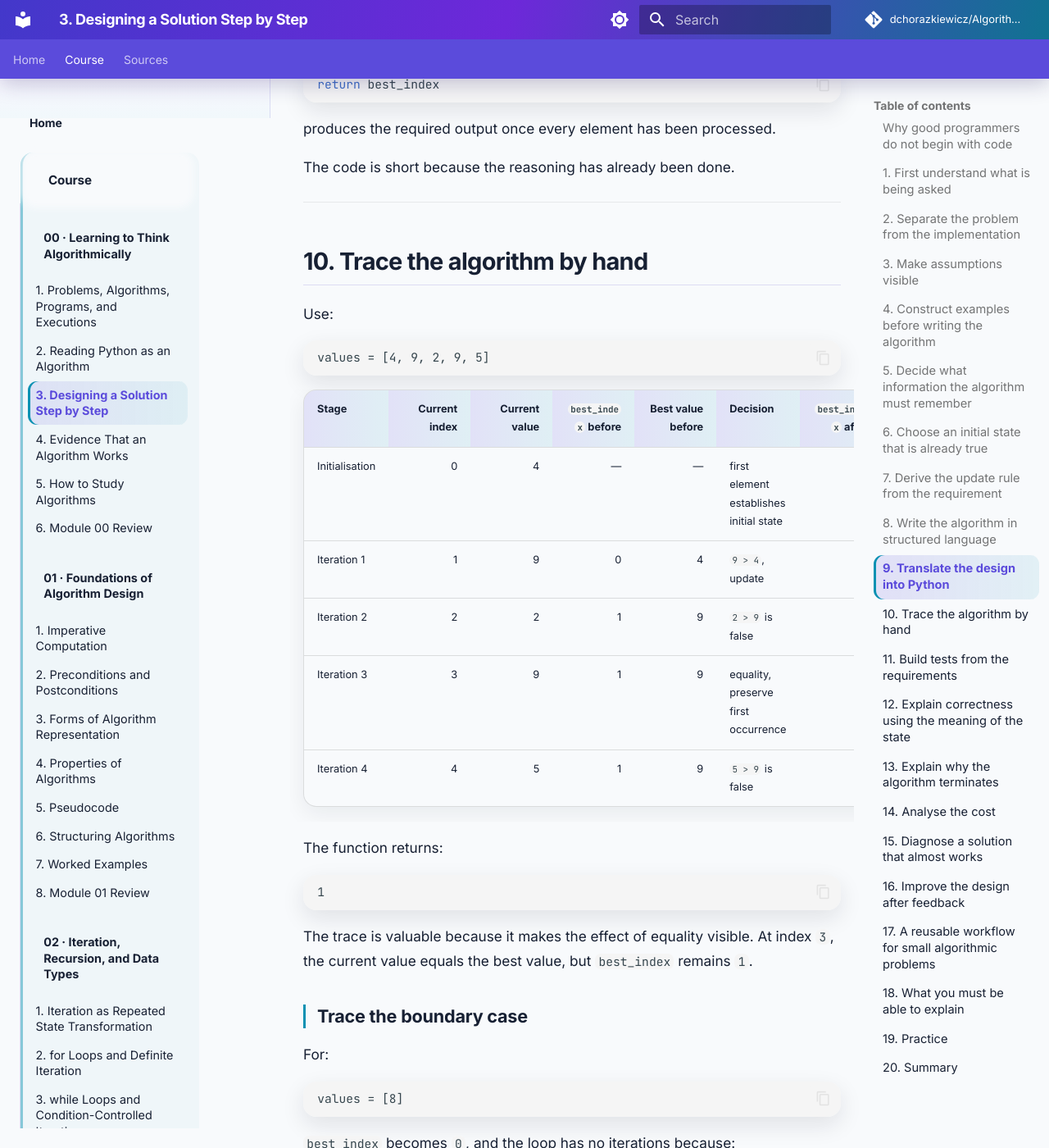
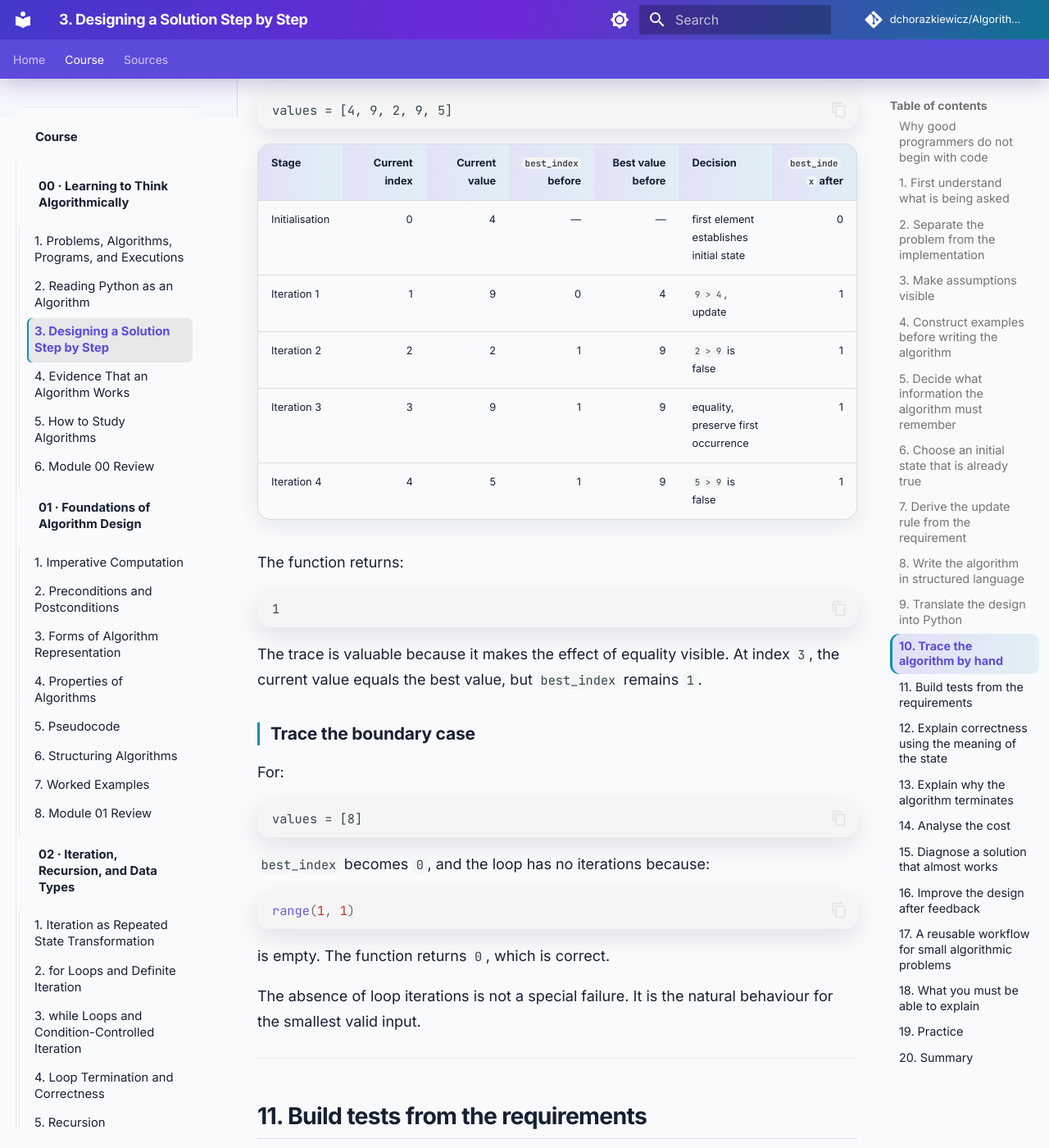
Before and after one commit to dchorazkiewicz/Algorithms_and_Complexity, an MkDocs documentation site: the page built from docs/course/00-learning-to-think-algorithmically/03-designing-a-solution.md, in a window 1280 px wide and 1400 px high, scrolled down 12084 px. Shown: the whole window at 82% size. Built offline with MkDocs 1.6.1 and Material for MkDocs 9.7.7, drawn with Linux system fonts in a browser that asks for light colours; comment, search, counter and statistics services are not loaded.

Commit message:
Simplify course layout for readable standard documentation flow

```diff
--- a/docs/stylesheets/layout-fixes.css
+++ b/docs/stylesheets/layout-fixes.css
@@ -1,8 +1,13 @@
-/* Layout refinements after visual review of the published course. */
+/* Standard, restrained documentation layout. */
+
+/* Use the available desktop width without stretching text into very long lines. */
+.md-grid {
+  max-width: 100rem;
+}
 
 @media screen and (min-width: 76.25em) {
   :root {
-    --md-sidebar-width: 16.5rem;
+    --md-sidebar-width: 14.5rem;
   }
 
   .md-sidebar--primary {
@@ -10,176 +15,121 @@
   }
 
   .md-sidebar--secondary {
-    width: 11.5rem;
+    width: 10.5rem;
   }
 
   .md-content {
-    margin-left: 0.8rem;
-  }
-
-  /*
-   * Module-focused navigation.
-   * Keep global entry points visible, but show chapter links only for the
-   * module that contains the current page. This prevents the sidebar from
-   * growing indefinitely as later modules are added.
-   */
-  .md-sidebar--primary .md-nav--primary > .md-nav__list > .md-nav__item {
-    display: none;
-  }
-
-  .md-sidebar--primary .md-nav--primary > .md-nav__list > .md-nav__item:nth-child(1),
-  .md-sidebar--primary .md-nav--primary > .md-nav__list > .md-nav__item:nth-child(2),
-  .md-sidebar--primary .md-nav--primary > .md-nav__list > .md-nav__item--active {
-    display: block;
-  }
-
-  .md-sidebar--primary .md-nav--primary > .md-nav__list > .md-nav__item--active.md-nav__item--nested {
-    margin-top: 1rem;
-  }
-
-  /* On the course map, keep the sidebar deliberately minimal. */
-  body[data-md-url="course/"] .md-sidebar--primary .md-nav--primary > .md-nav__list > .md-nav__item:nth-child(n + 3) {
-    display: none;
+    margin-left: 0;
   }
 }
 
-/* Keep the reading column generous but not excessively wide. */
+/* A readable book-like column: generous, but still within normal line-length limits. */
 .md-content__inner {
-  max-width: 78rem;
+  max-width: 58rem;
   margin-inline: auto;
-  padding-top: 1.2rem;
+  padding-top: 1.1rem;
 }
 
 .md-typeset {
-  font-size: 0.86rem;
-  line-height: 1.75;
+  font-size: 0.9rem;
+  line-height: 1.72;
 }
 
 .md-typeset p,
 .md-typeset li {
-  max-width: 76ch;
+  max-width: 74ch;
 }
 
-/* Cleaner hierarchy for lecture modules. */
-.md-sidebar--primary .md-nav--primary > .md-nav__list > .md-nav__item {
-  margin-bottom: 0.55rem;
+/* Quiet navigation: no decorative cards around every module. */
+.md-sidebar--primary .md-nav__item {
+  margin: 0;
 }
 
-.md-sidebar--primary .md-nav--primary > .md-nav__list > .md-nav__item--nested {
-  margin-top: 0.8rem;
-  padding: 0.2rem 0.3rem 0.45rem;
-  border-top: 0;
-  border-left: 3px solid rgba(91, 75, 219, 0.35);
-  border-radius: 0.75rem;
-  background: rgba(91, 75, 219, 0.035);
+.md-sidebar--primary .md-nav__link {
+  padding: 0.34rem 0.45rem;
+  border-radius: 0.3rem;
+  font-size: 0.74rem;
+  line-height: 1.35;
 }
 
-.md-sidebar--primary .md-nav--primary > .md-nav__list > .md-nav__item--nested:nth-child(3n + 2) {
-  border-left-color: rgba(8, 145, 178, 0.45);
-  background: rgba(8, 145, 178, 0.035);
-}
-
-.md-sidebar--primary .md-nav--primary > .md-nav__list > .md-nav__item--nested:nth-child(3n) {
-  border-left-color: rgba(5, 150, 105, 0.45);
-  background: rgba(5, 150, 105, 0.035);
-}
-
-.md-sidebar--primary .md-nav--primary > .md-nav__list > .md-nav__item--nested > .md-nav__link {
-  padding: 0.55rem 0.7rem 0.42rem;
+.md-sidebar--primary .md-nav__item--section > .md-nav__link,
+.md-sidebar--primary .md-nav__item--nested > .md-nav__link {
+  padding-top: 0.58rem;
+  padding-bottom: 0.42rem;
   color: var(--md-default-fg-color);
-  font-size: 0.76rem;
-  font-weight: 800;
-  line-height: 1.25;
+  font-weight: 700;
 }
 
 .md-sidebar--primary .md-nav__list .md-nav__list {
-  margin-left: 0.1rem;
+  margin-left: 0.3rem;
   padding-left: 0.45rem;
-  border-left: 1px solid var(--course-border);
-}
-
-.md-sidebar--primary .md-nav__list .md-nav__list .md-nav__link {
-  padding: 0.34rem 0.48rem;
-  font-size: 0.72rem;
-  line-height: 1.35;
+  border-left: 1px solid var(--md-default-fg-color--lightest);
 }
 
 .md-sidebar--primary .md-nav__link--active {
   color: var(--md-primary-fg-color);
-  background: linear-gradient(90deg, rgba(91, 75, 219, 0.12), rgba(8, 145, 178, 0.07));
-  box-shadow: inset 3px 0 0 var(--md-accent-fg-color);
+  background: var(--md-default-fg-color--lightest);
+  box-shadow: inset 2px 0 0 var(--md-accent-fg-color);
+  font-weight: 700;
 }
 
 .md-sidebar--primary .md-nav__link:hover {
-  transform: none;
-  background: rgba(91, 75, 219, 0.07);
+  background: var(--md-default-fg-color--lightest);
 }
 
-/* Keep the right table of contents calm: only primary page sections are listed. */
+/* The page outline is intentionally shallow and compact. */
 .md-sidebar--secondary .md-nav__list .md-nav__list {
   display: none;
 }
 
 .md-sidebar--secondary .md-nav__link {
-  font-size: 0.73rem;
-  line-height: 1.35;
+  padding-top: 0.28rem;
+  padding-bottom: 0.28rem;
+  font-size: 0.72rem;
+  line-height: 1.3;
 }
 
-/* Reduce the visual noise of many glossary-style subheadings. */
+/* Headings follow a conventional documentation hierarchy. */
 .md-typeset h1 {
-  font-size: clamp(1.9rem, 3vw, 2.65rem);
+  font-size: clamp(1.9rem, 2.7vw, 2.45rem);
+  letter-spacing: -0.025em;
 }
 
 .md-typeset h2 {
-  margin-top: 2.6rem;
-  font-size: 1.45rem;
+  margin-top: 2.5rem;
+  font-size: 1.42rem;
 }
 
 .md-typeset h3 {
-  margin-top: 1.9rem;
-  padding-left: 0.7rem;
+  margin-top: 1.8rem;
+  padding-left: 0.65rem;
   border-left: 3px solid var(--md-accent-fg-color);
   color: var(--md-default-fg-color);
-  font-size: 1.08rem;
+  font-size: 1.05rem;
   line-height: 1.35;
 }
 
 .md-typeset h4 {
-  color: var(--md-primary-fg-color);
+  color: var(--md-default-fg-color);
   font-size: 0.94rem;
-  font-weight: 750;
-}
-
-/* More visible section separation inside long lecture pages. */
-.md-typeset h2 + p,
-.md-typeset h2 + .admonition,
-.md-typeset h2 + .highlight {
-  margin-top: 1rem;
+  font-weight: 700;
 }
 
 .md-typeset blockquote {
-  border-left: 0.28rem solid var(--md-accent-fg-color);
-  border-radius: 0.35rem;
-  background: linear-gradient(90deg, rgba(8, 145, 178, 0.08), transparent);
+  border-left: 0.22rem solid var(--md-accent-fg-color);
+  background: var(--md-default-fg-color--lightest);
 }
 
-/* Make the site identity more legible. */
 .md-header__topic:first-child {
-  font-weight: 800;
-  letter-spacing: -0.015em;
+  font-weight: 750;
+  letter-spacing: -0.01em;
 }
 
-/* Dark-mode balancing. */
-[data-md-color-scheme="slate"] .md-sidebar--primary .md-nav--primary > .md-nav__list > .md-nav__item--nested {
-  background: rgba(124, 58, 237, 0.07);
-}
-
-[data-md-color-scheme="slate"] .md-sidebar--primary .md-nav--primary > .md-nav__list > .md-nav__item--nested:nth-child(3n + 2) {
-  background: rgba(8, 145, 178, 0.07);
-}
-
-[data-md-color-scheme="slate"] .md-sidebar--primary .md-nav--primary > .md-nav__list > .md-nav__item--nested:nth-child(3n) {
-  background: rgba(5, 150, 105, 0.07);
+/* On medium desktop widths, remove the secondary outline first and preserve reading width. */
+@media screen and (min-width: 76.25em) and (max-width: 90em) {
+  .md-sidebar--secondary {
+    display: none;
+  }
 }
 
 @media screen and (max-width: 76.1875em) {
```
